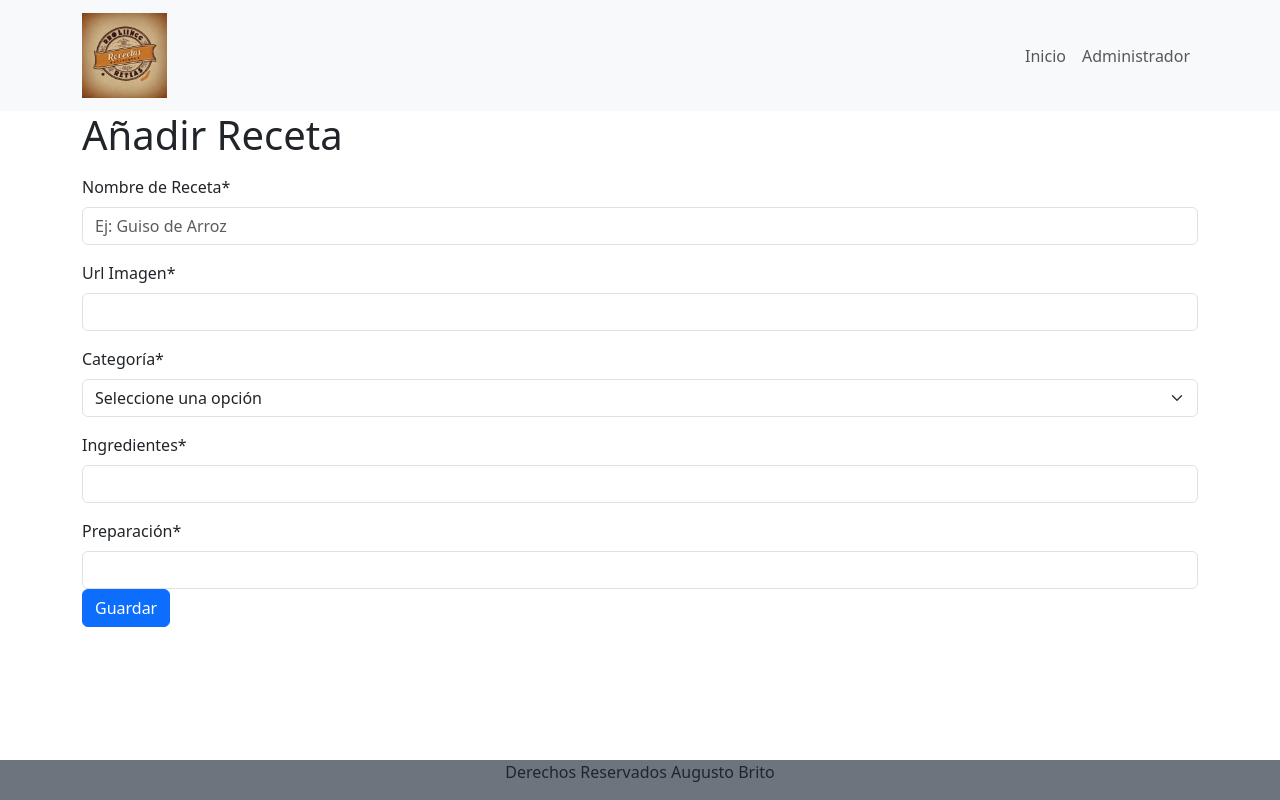
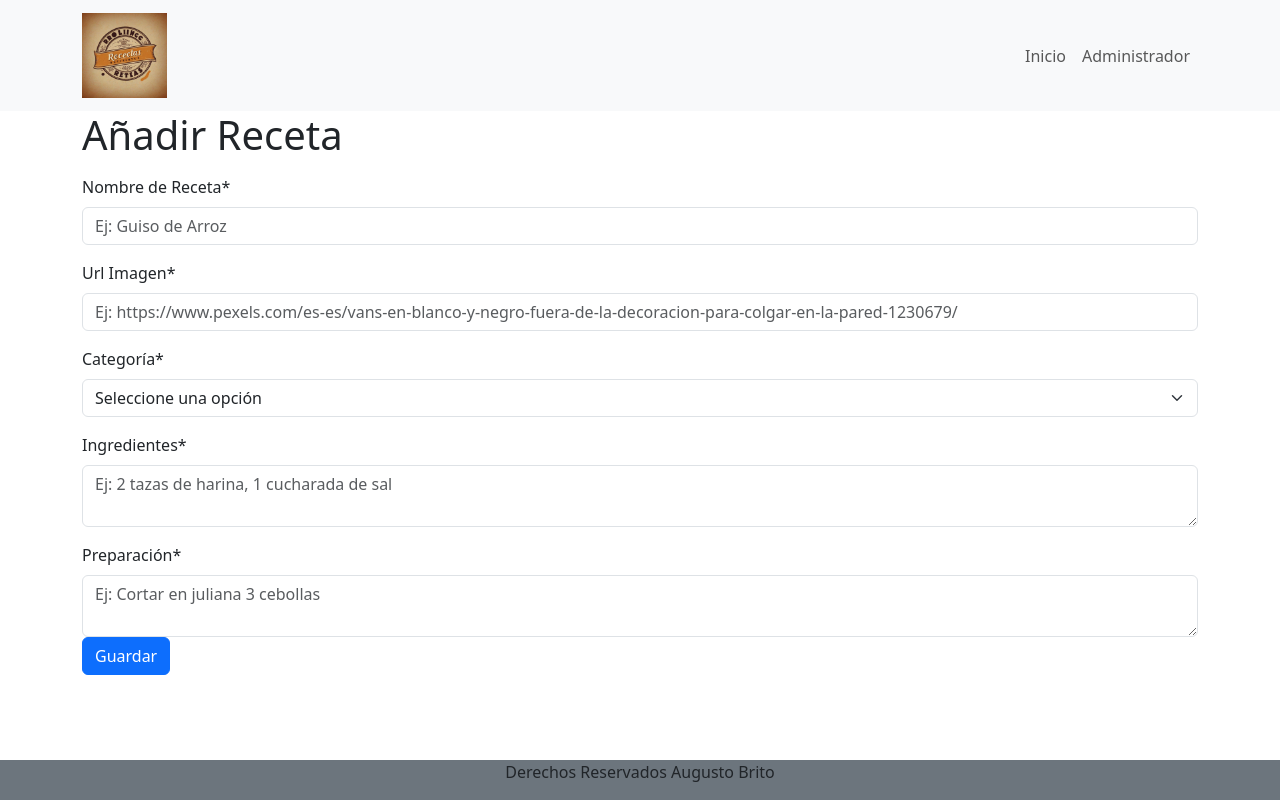
Before and after one commit to BritoAugusto/crudCocina, a React (Vite) app: page / in a window 1280 px wide. Built offline with nearby package versions, Linux system fonts and the light colour scheme.

Commit message:
se agregaron todas las validaciones al formulario

```diff
--- a/src/components/recetas/FormularioReceta.jsx
+++ b/src/components/recetas/FormularioReceta.jsx
@@ -19,60 +19,92 @@ const FormularioReceta = () => {
     <section className="container mainSection">
       <h1>Añadir Receta</h1>
       <Form className="mb-3" onSubmit={handleSubmit(onSubmit)}>
-        <Form.Group
-          className="mb-3"
-          controlId="formNombreReceta"
-        ></Form.Group>
-        <Form.Label >Nombre de Receta*</Form.Label>
+        <Form.Group className="mb-3" controlId="formNombreReceta"></Form.Group>
+        <Form.Label>Nombre de Receta*</Form.Label>
         <Form.Control
           type="text"
           placeholder="Ej: Guiso de Arroz"
-        {...register("nombreReceta",{
-            required: 'El nombre de la Receta es un dato obligatorio',
+          {...register("nombreReceta", {
+            required: "El nombre de la Receta es un dato obligatorio",
             minLength: {
               value: 4,
-                message: "Debe ingresar como mínimo 2 caracteres"
+              message: "Debe ingresar como mínimo 2 caracteres",
             },
             maxLength: {
               value: 50,
-                message: "Debe ingresar como máximo 50 caracteres"
-            }
+              message: "Debe ingresar como máximo 50 caracteres",
+            },
           })}
         ></Form.Control>
-        <Form.Text></Form.Text>
-        <Form.Group
-          className="mb-3"
-          controlId="formImagen"
-        ></Form.Group>
+        <Form.Text>{errors.nombreReceta?.message}</Form.Text>
+        <Form.Group className="mb-3" controlId="formImagen"></Form.Group>
         <Form.Label>Url Imagen*</Form.Label>
-        <Form.Control></Form.Control>
-        <Form.Text></Form.Text>
-        <Form.Group
-          className="mb-3"
-          controlId="formCategoria"
-        ></Form.Group>
+        <Form.Control
+          type="text"
+          placeholder="Ej: https://www.pexels.com/es-es/vans-en-blanco-y-negro-fuera-de-la-decoracion-para-colgar-en-la-pared-1230679/"
+          {...register("imagen", {
+            required: "La url de la imagen debe ser obligatoria",
+            pattern: {
+              value: /(http(s?):)([/|.|\w|\s|-])*\.(?:jpg|jpeg|gif|png)/,
+              message:
+                "Debe ingresar una url de la imagen valida, los formatos admitidos son (jpg|jpeg|gif|png)",
+            },
+          })}
+        ></Form.Control>
+        <Form.Text>{errors.imagen?.message}</Form.Text>
+        <Form.Group className="mb-3" controlId="formCategoria"></Form.Group>
         <Form.Label>Categoría*</Form.Label>
-        <Form.Select>
+        <Form.Select
+          {...register("categoria", {
+            required: "Debe seleccionar una categoria",
+          })}
+        >
           <option value="">Seleccione una opción</option>
           <option value="Dulce">Dulce</option>
           <option value="Salado">Salado</option>
           <option value="Agridulce">Agridulce</option>
         </Form.Select>
-        <Form.Text></Form.Text>
-        <Form.Group
-          className="mb-3"
-          controlId="formIngredientes"
-        ></Form.Group>
+        <Form.Text>{errors.categoria?.message}</Form.Text>
+        <Form.Group className="mb-3" controlId="formIngredientes"></Form.Group>
         <Form.Label>Ingredientes*</Form.Label>
-        <Form.Control></Form.Control>
-        <Form.Text></Form.Text>
-        <Form.Group
-          className="mb-3"
-          controlId="formPreparacion"
-        ></Form.Group>
+        <Form.Control
+          type="text"
+          placeholder="Ej: 2 tazas de harina, 1 cucharada de sal"
+          as="textarea"
+          {...register("ingredientes", {
+            required: "Los ingredientes son obligatorios",
+            minLength: {
+              value: 5,
+              message: "Los ingredientes deben contener al menos 5 caracteres",
+            },
+            maxLength: {
+              value: 150,
+              message:
+                "Los ingredientes deben contener como máximo 150 caracteres",
+            },
+          })}
+        ></Form.Control>
+        <Form.Text>{errors.ingredientes?.message}</Form.Text>
+        <Form.Group className="mb-3" controlId="formPreparacion"></Form.Group>
         <Form.Label>Preparación*</Form.Label>
-        <Form.Control></Form.Control>
-        <Form.Text></Form.Text>
+        <Form.Control
+          type="text"
+          placeholder="Ej: Cortar en juliana 3 cebollas"
+          as="textarea"
+          {...register("preparacion", {
+            required: "La preparacion es obligatoria",
+            minLength: {
+              value: 5,
+              message: "Los preparacion deben contener al menos 5 caracteres",
+            },
+            maxLength: {
+              value:500,
+              message:
+                "Los preparacion deben contener como máximo 500 caracteres",
+            },
+          })}
+        ></Form.Control>
+        <Form.Text>{errors.preparacion?.message}</Form.Text>
         <Form.Group>
           <Button type="submit" variant="primary">
             Guardar
```
Lines whose indentation alone changed are shown as unchanged.
